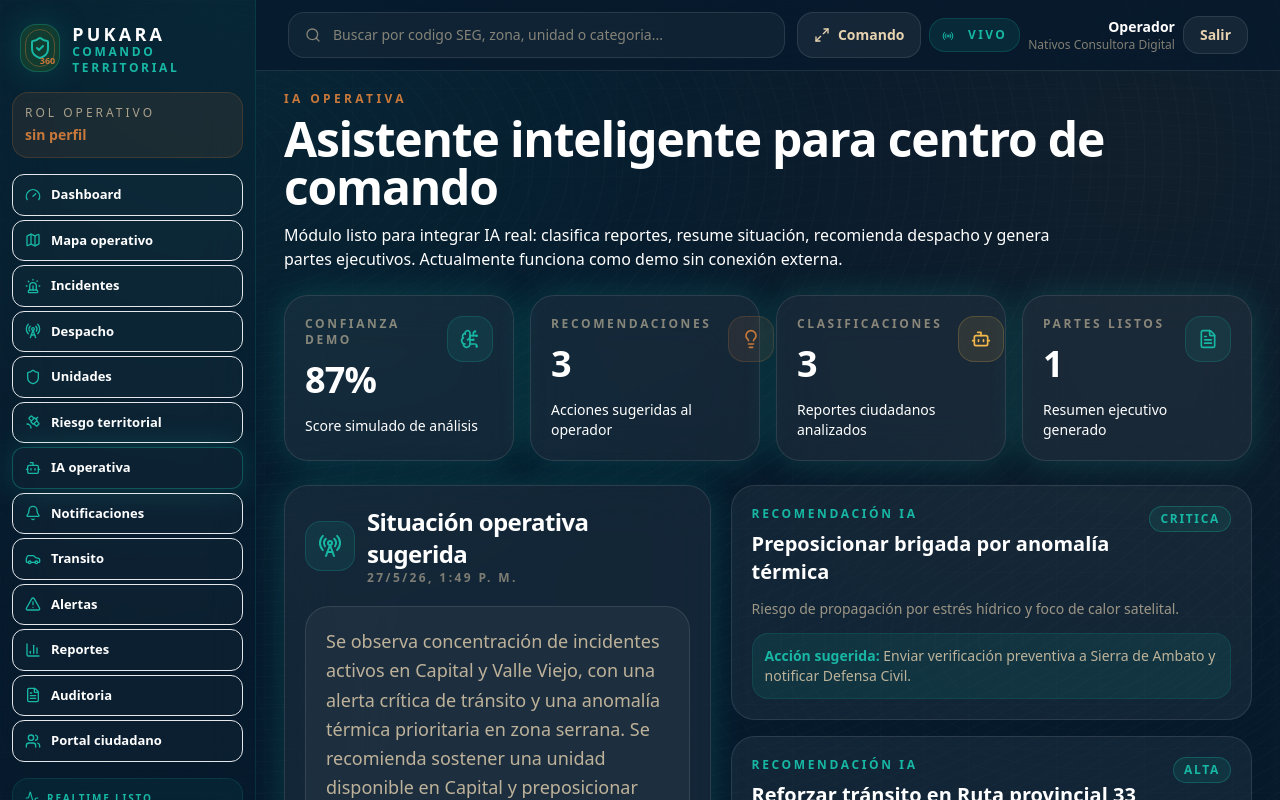
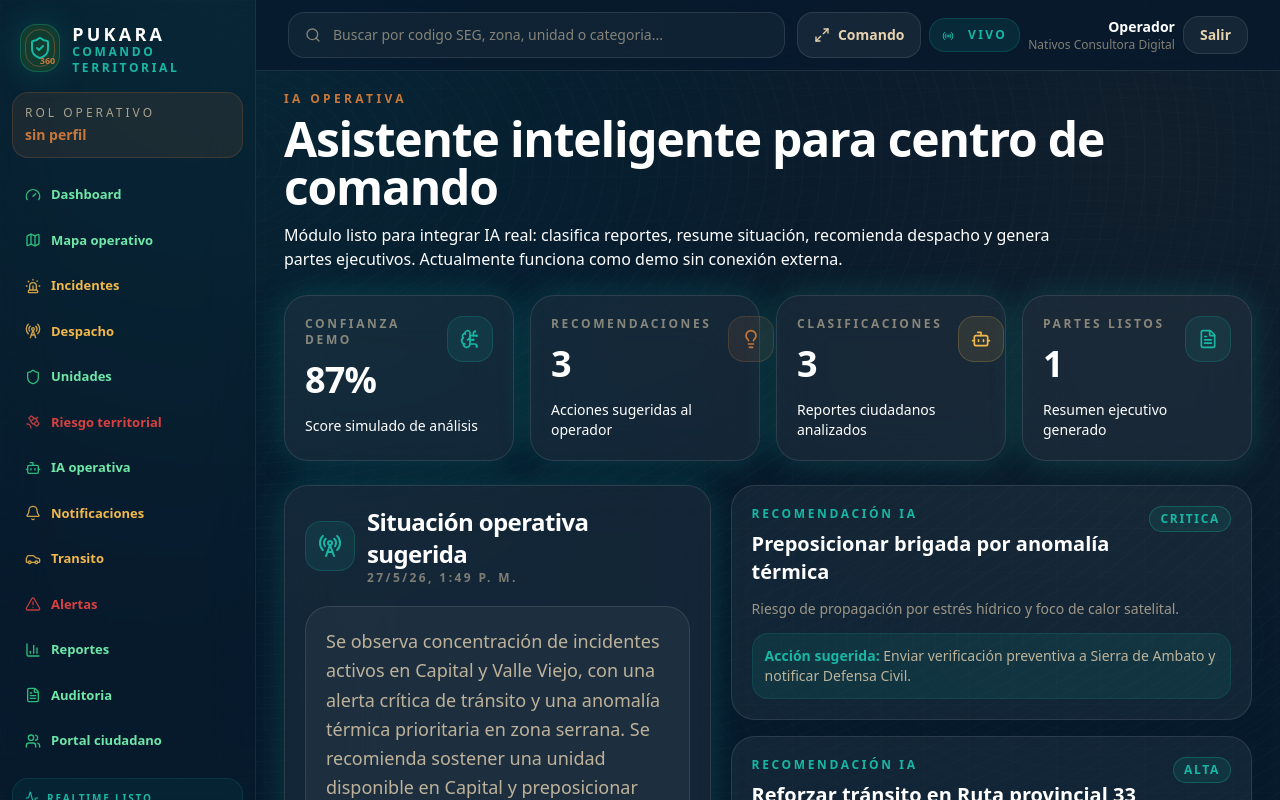
Before and after one commit to jfrancesia-hue/PUKARA, a Next.js app: page /ia in a window 1280 px wide. Shown: the top 800 px of the page. Built offline with nearby package versions, Linux system fonts and the light colour scheme; no server answers.

Commit message:
fix: soften sidebar module urgency colors

```diff
--- a/components/sidebar.tsx
+++ b/components/sidebar.tsx
@@ -6,21 +6,45 @@ import { Activity, AlertTriangle, BarChart3, Bell, Bot, Car, FileText, Gauge, Ma
 import { BrandMark } from "@/components/brand-mark";
 import { cn } from "@/lib/utils";
 
+const toneStyles = {
+  verde: {
+    text: "text-[#6ee7a8]",
+    icon: "text-[#35d889]",
+    hover: "hover:border-[#35d889]/30 hover:bg-[#35d889]/8",
+    active: "border-[#35d889]/30 bg-[#35d889]/8",
+    line: "bg-[#35d889]"
+  },
+  amarillo: {
+    text: "text-emergency",
+    icon: "text-emergency",
+    hover: "hover:border-emergency/35 hover:bg-emergency/8",
+    active: "border-emergency/35 bg-emergency/8",
+    line: "bg-emergency"
+  },
+  rojo: {
+    text: "text-alert",
+    icon: "text-alert",
+    hover: "hover:border-alert/35 hover:bg-alert/8",
+    active: "border-alert/35 bg-alert/8",
+    line: "bg-alert"
+  }
+} as const;
+
 const items = [
-  { href: "/dashboard", label: "Dashboard", icon: Gauge },
-  { href: "/mapa", label: "Mapa operativo", icon: Map },
-  { href: "/incidentes", label: "Incidentes", icon: Siren },
-  { href: "/despacho", label: "Despacho", icon: RadioTower },
-  { href: "/unidades", label: "Unidades", icon: Shield },
-  { href: "/territorio", label: "Riesgo territorial", icon: Satellite },
-  { href: "/ia", label: "IA operativa", icon: Bot },
-  { href: "/notificaciones", label: "Notificaciones", icon: Bell },
-  { href: "/transito", label: "Transito", icon: Car },
-  { href: "/alertas", label: "Alertas", icon: AlertTriangle },
-  { href: "/reportes", label: "Reportes", icon: BarChart3 },
-  { href: "/auditoria", label: "Auditoria", icon: FileText },
-  { href: "/reportar", label: "Portal ciudadano", icon: Users }
-];
+  { href: "/dashboard", label: "Dashboard", icon: Gauge, tone: "verde" },
+  { href: "/mapa", label: "Mapa operativo", icon: Map, tone: "verde" },
+  { href: "/incidentes", label: "Incidentes", icon: Siren, tone: "amarillo" },
+  { href: "/despacho", label: "Despacho", icon: RadioTower, tone: "amarillo" },
+  { href: "/unidades", label: "Unidades", icon: Shield, tone: "verde" },
+  { href: "/territorio", label: "Riesgo territorial", icon: Satellite, tone: "rojo" },
+  { href: "/ia", label: "IA operativa", icon: Bot, tone: "verde" },
+  { href: "/notificaciones", label: "Notificaciones", icon: Bell, tone: "amarillo" },
+  { href: "/transito", label: "Transito", icon: Car, tone: "amarillo" },
+  { href: "/alertas", label: "Alertas", icon: AlertTriangle, tone: "rojo" },
+  { href: "/reportes", label: "Reportes", icon: BarChart3, tone: "verde" },
+  { href: "/auditoria", label: "Auditoria", icon: FileText, tone: "verde" },
+  { href: "/reportar", label: "Portal ciudadano", icon: Users, tone: "verde" }
+] as const;
 
 export function AppSidebar({ role }: { role?: string }) {
   const pathname = usePathname();
@@ -36,18 +60,21 @@ export function AppSidebar({ role }: { role?: string }) {
         <nav className="mt-4 flex-1 space-y-1 pb-4">
           {items.map((item) => {
             const active = pathname === item.href || (item.href !== "/dashboard" && pathname.startsWith(`${item.href}/`));
+            const tone = toneStyles[item.tone];
             return (
               <Link
                 key={item.href}
                 href={item.href}
                 className={cn(
                   "group relative flex items-center gap-2.5 overflow-hidden rounded-xl border px-3 py-2.5 text-[13px] font-bold transition",
-                  "border-white/8 bg-white/[0.025] text-arena/78 hover:border-copper/35 hover:bg-white/[0.075] hover:text-white",
-                  active && "border-techno/35 bg-gradient-to-r from-techno/18 via-white/[0.07] to-transparent text-white shadow-glow"
+                  "border-transparent bg-transparent hover:text-white",
+                  tone.text,
+                  tone.hover,
+                  active && tone.active
                 )}
               >
-                <span className={cn("absolute bottom-2 left-0 top-2 w-1 rounded-r-full bg-transparent transition", active && "bg-copper")} />
-                <item.icon className={cn("h-4 w-4 shrink-0 text-techno transition group-hover:scale-110", active && "text-copper")} />
+                <span className={cn("absolute bottom-2 left-0 top-2 w-0.5 rounded-r-full bg-transparent opacity-0 transition group-hover:opacity-100", active && `opacity-100 ${tone.line}`)} />
+                <item.icon className={cn("h-4 w-4 shrink-0 opacity-85 transition group-hover:scale-110 group-hover:opacity-100", tone.icon)} />
                 <span className="truncate">{item.label}</span>
               </Link>
             );
```
